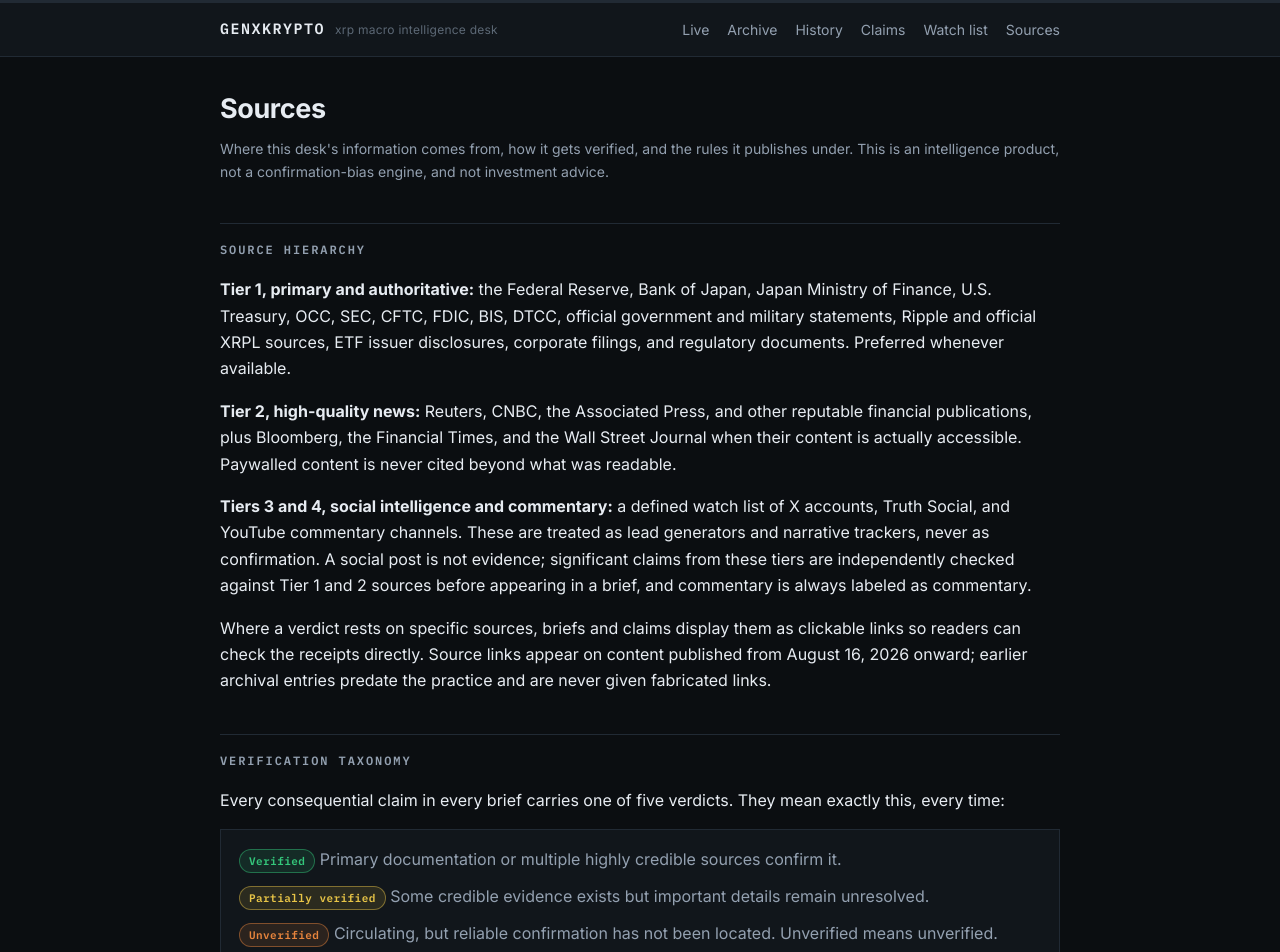
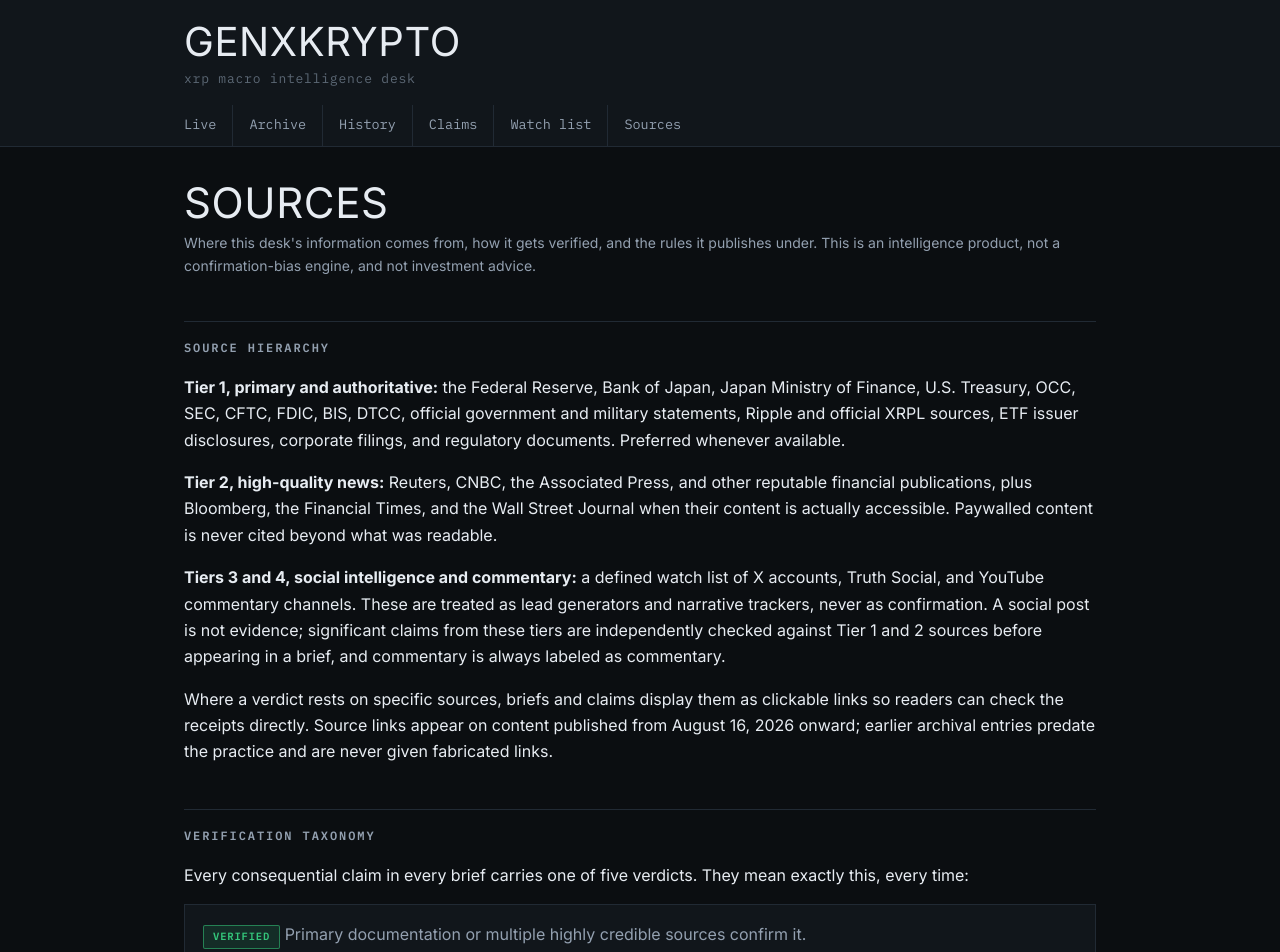
Before and after one commit to LINIHQ/macro-intel-desk, a Next.js app: page /sources in a window 1280 px wide. Shown: the top 952 px of the page. Built offline with nearby package versions, Linux system fonts and the light colour scheme; no server answers; the database is empty.

Commit message:
Redesign: Anton display type, richer status tiles, terminal box, squared chips, drop top strip

```diff
--- a/app/globals.css
+++ b/app/globals.css
@@ -28,24 +28,60 @@ a { color: var(--link); text-decoration: none; }
 a:hover { text-decoration: underline; }
 a:focus-visible, button:focus-visible { outline: 2px solid var(--link); outline-offset: 2px; }
 
-.wrap { max-width: 880px; margin: 0 auto; padding: 0 20px; }
-.main { padding-top: 30px; padding-bottom: 64px; min-height: 70vh; }
+.wrap { max-width: 960px; margin: 0 auto; padding: 0 24px; }
+.main { padding-top: 34px; padding-bottom: 72px; min-height: 70vh; }
 
-.status-strip { height: 3px; width: 100%; }
+/* ---------- header ---------- */
 
-.site-head { border-bottom: 1px solid var(--line); background: var(--panel); }
-.head-row { display: flex; align-items: center; justify-content: space-between; gap: 16px; padding-top: 14px; padding-bottom: 14px; flex-wrap: wrap; }
-.brand { display: flex; align-items: baseline; gap: 10px; color: var(--text); }
+.site-head { border-bottom: 1px solid var(--line); background: var(--panel); padding: 22px 0 0; }
+.brand { display: block; color: var(--text); }
 .brand:hover { text-decoration: none; }
-.brand-main { font-family: var(--font-mono), monospace; font-weight: 600; letter-spacing: 0.1em; font-size: 15px; }
-.brand-sub { color: var(--mute); font-size: 12px; letter-spacing: 0.02em; }
-.nav { display: flex; gap: 18px; font-size: 14px; }
-.nav a { color: var(--dim); transition: color 120ms ease; }
+.brand-main {
+  display: block;
+  font-family: var(--font-display), var(--font-sans), sans-serif;
+  font-weight: 400;
+  font-size: 40px;
+  line-height: 1;
+  letter-spacing: 0.015em;
+  text-transform: uppercase;
+}
+.brand-sub {
+  display: block;
+  font-family: var(--font-mono), monospace;
+  color: var(--mute);
+  font-size: 13px;
+  letter-spacing: 0.06em;
+  margin-top: 6px;
+}
+.nav {
+  display: flex;
+  flex-wrap: wrap;
+  margin-top: 16px;
+  font-family: var(--font-mono), monospace;
+  font-size: 13.5px;
+}
+.nav a {
+  color: var(--dim);
+  padding: 8px 16px 10px;
+  border-left: 1px solid var(--line);
+  transition: color 120ms ease;
+}
+.nav a:first-child { border-left: none; padding-left: 0; }
 .nav a:hover { color: var(--text); text-decoration: none; }
 
 .site-foot { border-top: 1px solid var(--line); padding: 20px 0 32px; color: var(--mute); font-size: 13px; }
 
-h1 { font-size: 27px; font-weight: 650; letter-spacing: -0.015em; margin: 0 0 6px; }
+/* ---------- type ---------- */
+
+h1 {
+  font-family: var(--font-display), var(--font-sans), sans-serif;
+  font-weight: 400;
+  font-size: 42px;
+  line-height: 1.05;
+  letter-spacing: 0.015em;
+  text-transform: uppercase;
+  margin: 0 0 6px;
+}
 h2 {
   font-family: var(--font-mono), monospace;
   font-size: 12px;
@@ -55,37 +91,112 @@ h2 {
   color: var(--dim);
   border-top: 1px solid var(--line);
   padding-top: 16px;
-  margin: 40px 0 14px;
+  margin: 44px 0 14px;
 }
 .page-sub { color: var(--dim); font-size: 14px; margin: 0 0 26px; }
+.page-meta {
+  font-family: var(--font-mono), monospace;
+  font-size: 12.5px;
+  letter-spacing: 0.12em;
+  text-transform: uppercase;
+  color: var(--mute);
+  margin: 0 0 20px;
+}
 .mono { font-family: var(--font-mono), monospace; }
 .dim { color: var(--dim); }
 .mute { color: var(--mute); }
 .small { font-size: 13px; }
 
-.dash-grid { display: grid; grid-template-columns: repeat(4, minmax(0, 1fr)); gap: 10px; }
-@media (max-width: 720px) { .dash-grid { grid-template-columns: repeat(2, minmax(0, 1fr)); } }
+/* ---------- dashboard tiles ---------- */
+
+.dash-grid { display: grid; grid-template-columns: repeat(4, minmax(0, 1fr)); gap: 12px; }
+@media (max-width: 900px) { .dash-grid { grid-template-columns: repeat(2, minmax(0, 1fr)); } }
 .tile {
-  background: color-mix(in srgb, var(--tile-c, var(--mute)) 6%, var(--panel));
-  border: 1px solid color-mix(in srgb, var(--tile-c, var(--mute)) 22%, var(--line));
+  background: color-mix(in srgb, var(--tile-c, var(--mute)) 7%, var(--panel));
+  border: 1px solid color-mix(in srgb, var(--tile-c, var(--mute)) 24%, var(--line));
   border-left: 3px solid var(--tile-c, var(--mute));
-  padding: 12px 14px 11px;
+  padding: 13px 15px 12px;
 }
-.tile-cat { font-size: 10px; letter-spacing: 0.14em; text-transform: uppercase; color: var(--dim); font-family: var(--font-mono), monospace; }
-.tile-val { font-size: 18px; font-weight: 650; color: var(--tile-c, var(--text)); font-family: var(--font-mono), monospace; margin-top: 3px; letter-spacing: 0.02em; }
-.tile-chg { font-size: 10px; letter-spacing: 0.08em; text-transform: uppercase; color: var(--dim); margin-top: 4px; font-family: var(--font-mono), monospace; }
+.tile-top { display: flex; align-items: center; gap: 8px; }
+.tile-icon { display: inline-flex; color: var(--tile-c, var(--dim)); flex-shrink: 0; }
+.tile-icon svg { display: block; }
+.tile-cat {
+  font-size: 10px;
+  letter-spacing: 0.13em;
+  text-transform: uppercase;
+  color: var(--dim);
+  font-family: var(--font-mono), monospace;
+  white-space: nowrap;
+  overflow: hidden;
+  text-overflow: ellipsis;
+}
+.tile-mid { display: flex; align-items: center; justify-content: space-between; gap: 10px; margin-top: 6px; }
+.tile-val {
+  font-family: var(--font-display), var(--font-sans), sans-serif;
+  font-weight: 400;
+  font-size: 23px;
+  line-height: 1.1;
+  letter-spacing: 0.02em;
+  text-transform: uppercase;
+  color: var(--tile-c, var(--text));
+  min-width: 0;
+}
+.spark { color: var(--tile-c, var(--mute)); opacity: 0.85; flex-shrink: 0; }
+.tile-badge {
+  display: inline-block;
+  margin-top: 8px;
+  font-family: var(--font-mono), monospace;
+  font-size: 9.5px;
+  font-weight: 600;
+  letter-spacing: 0.1em;
+  text-transform: uppercase;
+  padding: 1px 7px 2px;
+  border: 1px solid color-mix(in srgb, var(--tile-c, var(--dim)) 60%, transparent);
+  color: var(--tile-c, var(--dim));
+  border-radius: 2px;
+}
+
+/* ---------- terminal summary ---------- */
+
+.term-box {
+  display: flex;
+  gap: 12px;
+  align-items: flex-start;
+  background: var(--panel);
+  border: 1px solid var(--line);
+  padding: 15px 18px;
+  margin-top: 14px;
+}
+.term-prompt {
+  font-family: var(--font-mono), monospace;
+  font-weight: 600;
+  color: var(--g);
+  flex-shrink: 0;
+  font-size: 14px;
+  line-height: 1.7;
+}
+.term-box p {
+  margin: 0;
+  font-family: var(--font-mono), monospace;
+  font-size: 13.5px;
+  line-height: 1.7;
+  color: var(--text);
+}
+
+/* ---------- chips + pills ---------- */
 
 .chip {
   display: inline-block;
   font-family: var(--font-mono), monospace;
-  font-size: 11px;
+  font-size: 10.5px;
   font-weight: 600;
-  letter-spacing: 0.04em;
-  padding: 2px 9px;
-  border: 1px solid color-mix(in srgb, var(--chip-c, var(--mute)) 45%, transparent);
-  background: color-mix(in srgb, var(--chip-c, var(--mute)) 12%, transparent);
+  letter-spacing: 0.08em;
+  text-transform: uppercase;
+  padding: 2px 9px 3px;
+  border: 1px solid color-mix(in srgb, var(--chip-c, var(--mute)) 55%, transparent);
+  background: color-mix(in srgb, var(--chip-c, var(--mute)) 13%, transparent);
   color: var(--chip-c, var(--dim));
-  border-radius: 999px;
+  border-radius: 2px;
   white-space: nowrap;
 }
 
@@ -96,19 +207,22 @@ h2 {
   gap: 5px;
   font-family: var(--font-mono), monospace;
   font-size: 11px;
-  padding: 2px 9px;
+  padding: 2px 9px 3px;
   border: 1px solid var(--line);
-  border-radius: 999px;
+  border-radius: 2px;
   color: var(--dim);
   background: var(--panel2);
   transition: color 120ms ease, border-color 120ms ease;
 }
 .src-pill:hover { color: var(--text); border-color: var(--dim); text-decoration: none; }
 
+/* ---------- cards + rows ---------- */
+
 .card { background: var(--panel); border: 1px solid var(--line); padding: 16px 18px; margin-bottom: 12px; transition: border-color 120ms ease; }
 .card:hover { border-color: color-mix(in srgb, var(--dim) 40%, var(--line)); }
 .card-head { display: flex; align-items: baseline; justify-content: space-between; gap: 12px; flex-wrap: wrap; }
 .card-title { font-weight: 600; margin: 0; font-size: 16px; letter-spacing: -0.01em; }
+.card-rank { font-family: var(--font-mono), monospace; color: var(--dim); font-weight: 600; }
 
 .row-list { border: 1px solid var(--line); overflow: hidden; }
 .row-item { display: flex; align-items: center; justify-content: space-between; gap: 14px; padding: 14px 16px; border-bottom: 1px solid var(--line); background: var(--panel); transition: background 120ms ease; }
@@ -130,8 +244,17 @@ h2 {
 .legend { display: flex; gap: 16px; flex-wrap: wrap; font-size: 12px; color: var(--dim); margin: 10px 0 18px; }
 .legend .dot { display: inline-block; margin-right: 5px; vertical-align: middle; }
 
+/* ---------- markdown ---------- */
+
 .md { font-size: 16px; }
-.md h1 { font-size: 21px; font-weight: 650; letter-spacing: -0.01em; margin: 30px 0 10px; }
+.md h1 {
+  font-family: var(--font-sans), system-ui, sans-serif;
+  font-size: 21px;
+  font-weight: 650;
+  letter-spacing: -0.01em;
+  text-transform: none;
+  margin: 30px 0 10px;
+}
 .md h2 {
   font-family: var(--font-mono), monospace;
   font-size: 12px;
@@ -157,6 +280,11 @@ h2 {
 
 .empty { border: 1px dashed var(--line); padding: 28px 20px; color: var(--dim); text-align: center; }
 
+@media (max-width: 600px) {
+  .brand-main { font-size: 32px; }
+  h1 { font-size: 33px; }
+}
+
 @media (prefers-reduced-motion: reduce) {
   * { animation: none !important; transition: none !important; }
 }
```
